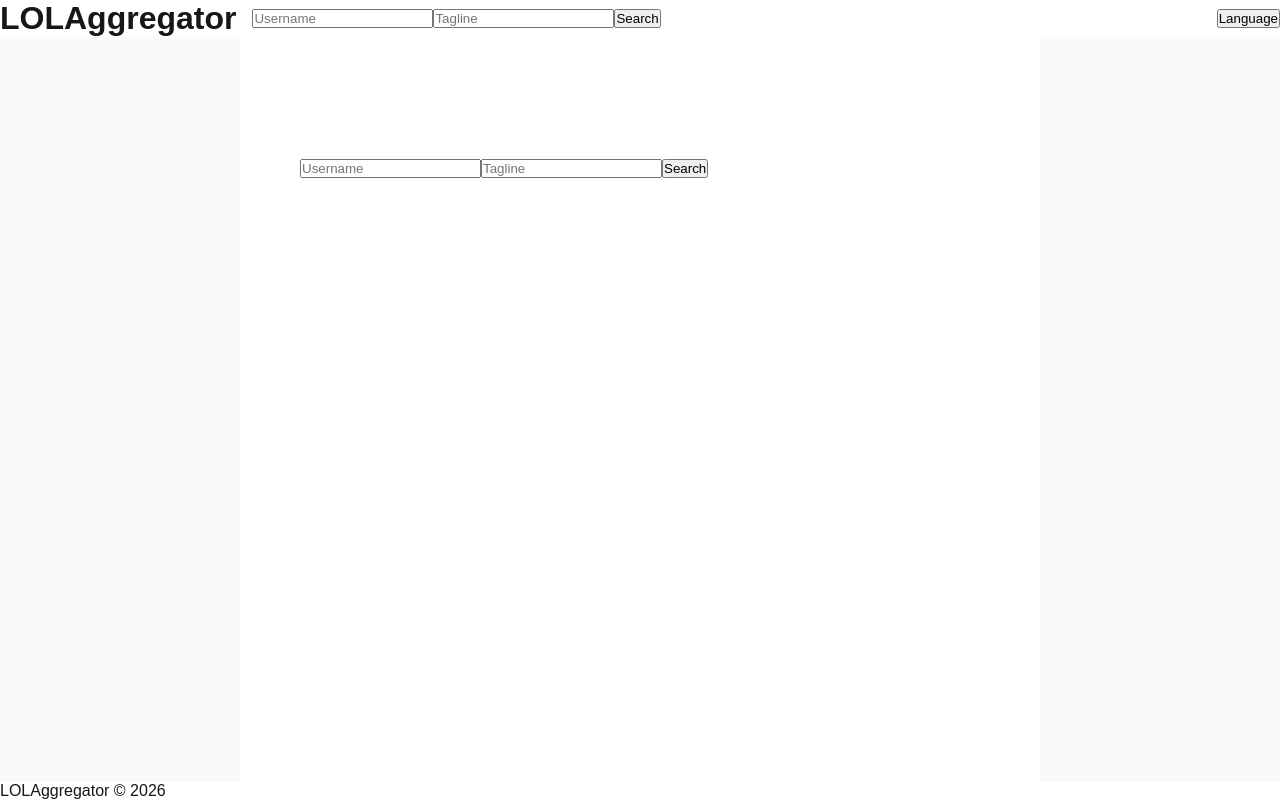
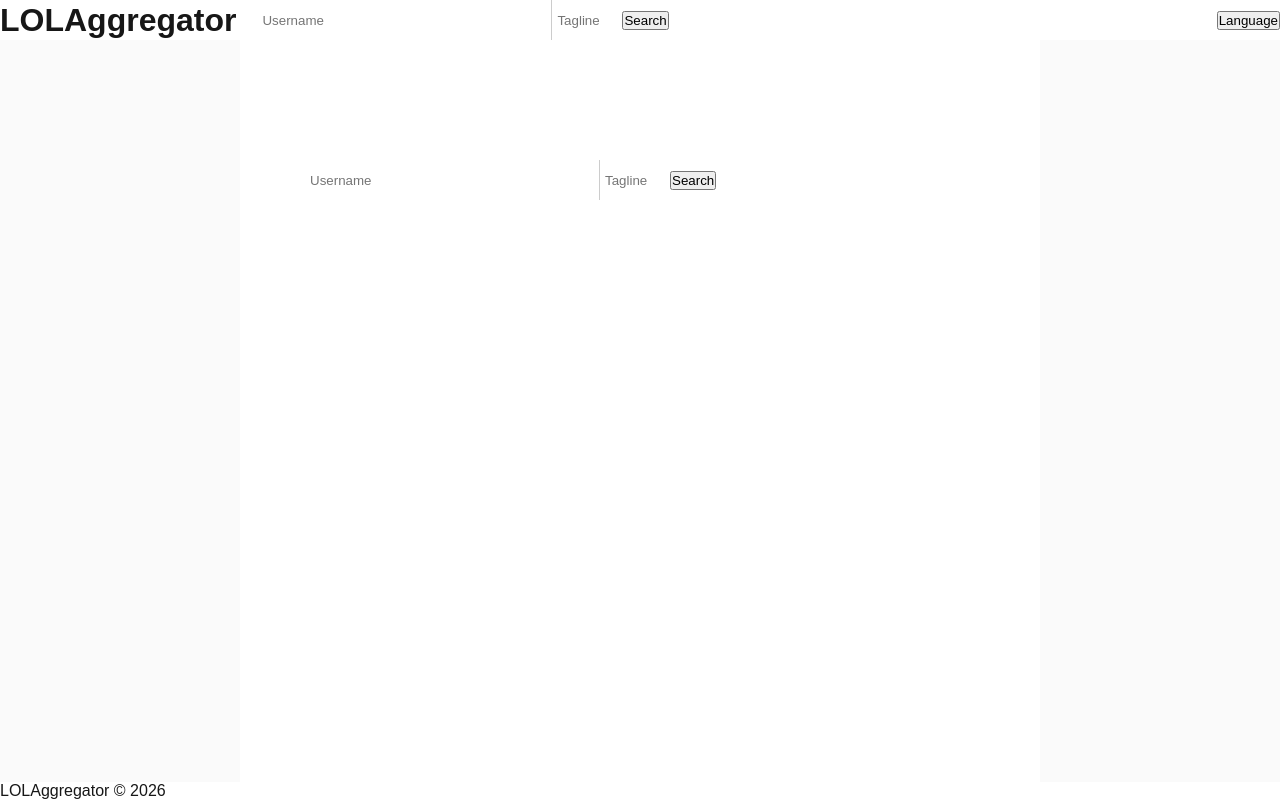
Before and after one commit to LiquidPlatypus/LOLAggregator, a Next.js app in the folder frontend/: page / in a window 1280 px wide. Built offline with nearby package versions, Linux system fonts and the light colour scheme.

Commit message:
added css to search bar

```diff
--- /dev/null
+++ b/frontend/src/components/SearchBar.module.css
@@ -0,0 +1,28 @@
+.gameNameInput {
+	border: none;
+	outline: none;
+	border-right: 1px solid #cccccc;
+	border-top-left-radius: 7px;
+	border-bottom-left-radius: 7px;
+	height: 40px;
+	width: 300px;
+
+	background-color: rgba(255, 255, 255, 0.2);
+	/*backdrop-filter: blur(100px);*/
+
+	padding-left: 10px;
+}
+
+.tagLineInput {
+	border: none;
+	outline: none;
+	border-top-right-radius: 7px;
+	border-bottom-right-radius: 7px;
+	height: 40px;
+	width: 70px;
+
+	background-color: rgba(255, 255, 255, 0.2);
+	/*backdrop-filter: blur(100px);*/
+
+	padding-left: 5px;
+}
--- a/frontend/src/components/SearchBar.tsx
+++ b/frontend/src/components/SearchBar.tsx
@@ -2,6 +2,8 @@
 
 	import { useState } from "react";
 	import { useRouter } from "next/navigation";
+
+	import styles from "./SearchBar.module.css";
 
 	export default function Searchbar() {
 		const [gameName, setGameName] = useState("");
@@ -10,6 +12,7 @@ export default function Searchbar() {
 		const router = useRouter();
 
 		return (
+			<div>
 				<form
 					onSubmit={e => {
 						e.preventDefault();
@@ -21,14 +24,17 @@ export default function Searchbar() {
 						placeholder="Username"
 						value={gameName}
 						onChange={e => setGameName(e.target.value)}
+						className={styles.gameNameInput}
 					/>
 					<input
 						type="text"
 						placeholder="Tagline"
 						value={tagLine}
 						onChange={e => setTagLine(e.target.value)}
+						className={styles.tagLineInput}
 					/>
 					<button type="submit">Search</button> {/* TODO: remplacer 'Search' by csv */}
 				</form>
+			</div>
 		);
 	}
```
Lines whose indentation alone changed are shown as unchanged.
